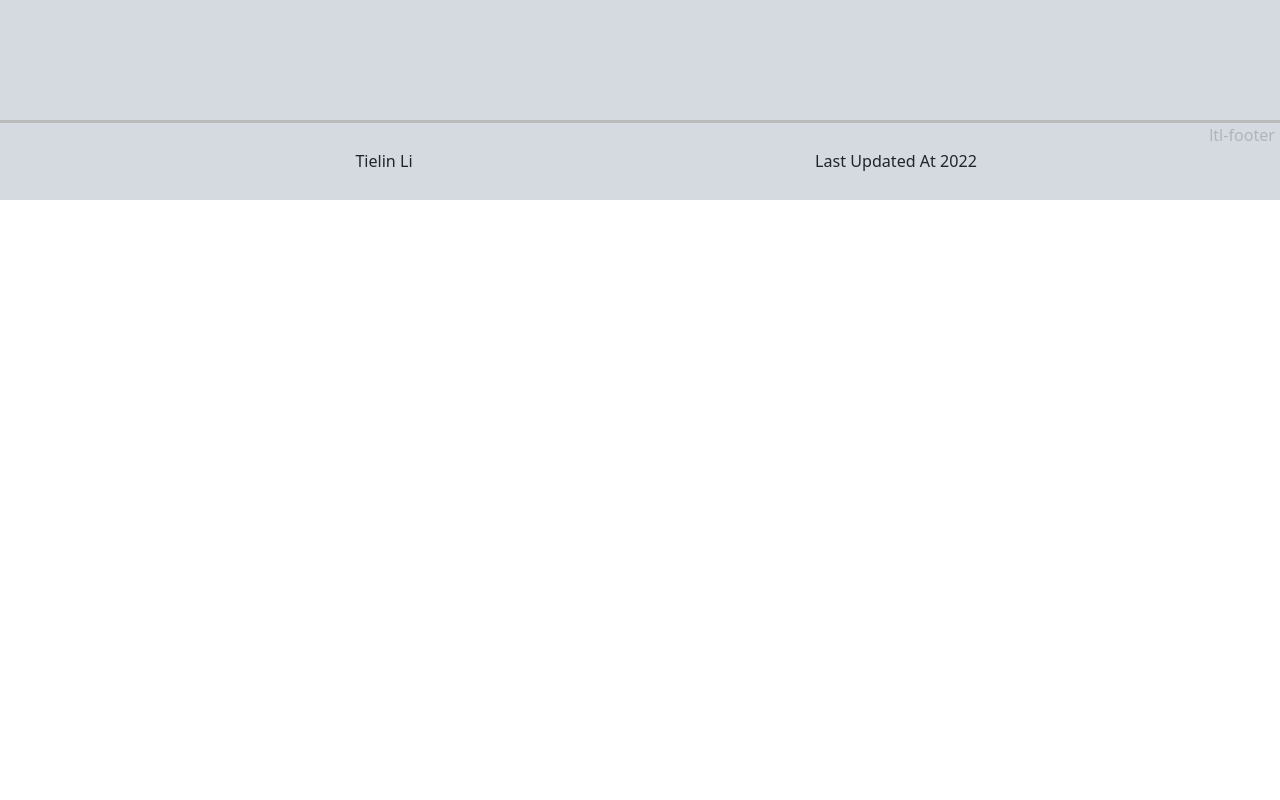
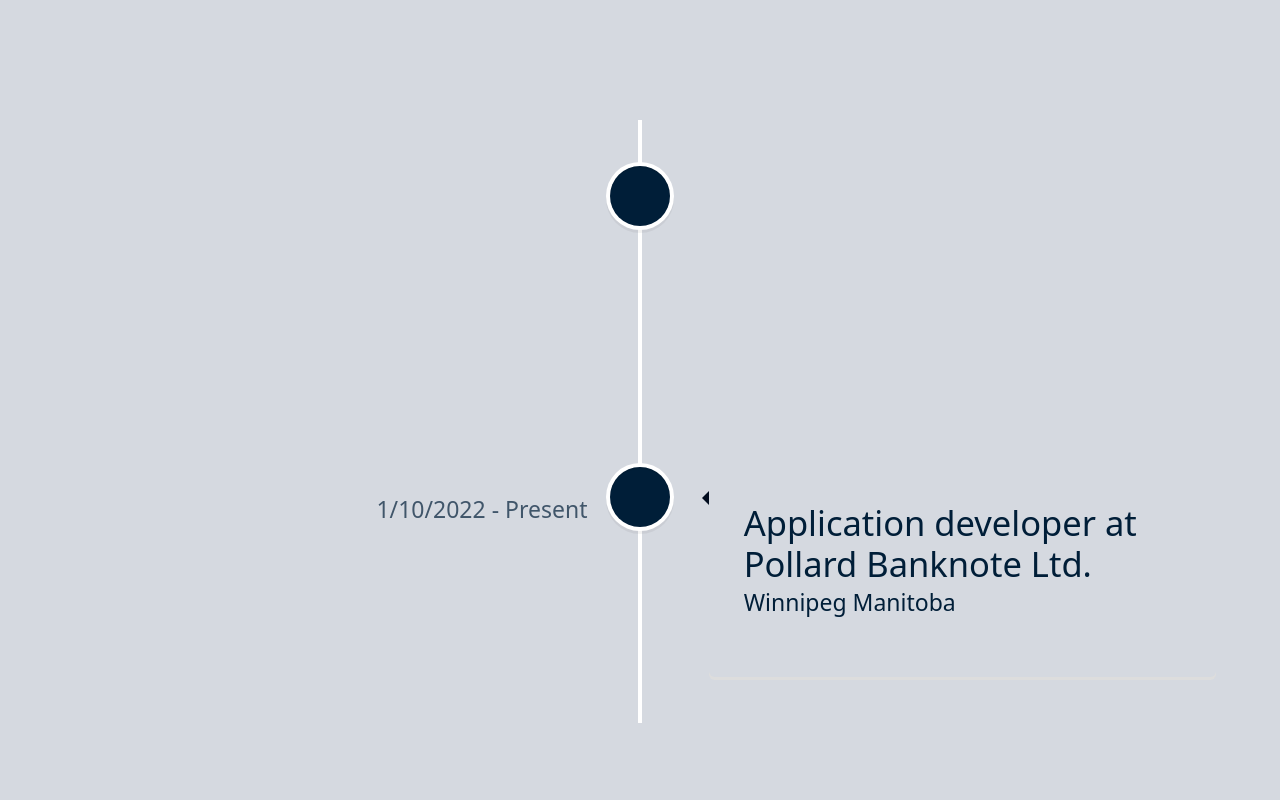
Before and after one commit to ltlkong/ltl-portfolio, a React (Create React App) app: page / in a window 1280 px wide. Shown: the part 1480-2280 px from the top of the page. Before the commit the page ends 1680 px from the top, so only its background shows below. Built offline with nearby package versions, Linux system fonts and the light colour scheme; a web font is replaced by a local one.

Commit message:
Adding time line

```diff
--- a/package.json
+++ b/package.json
@@ -20,6 +20,7 @@
     "react-router-dom": "^6.2.1",
     "react-scripts": "5.0.0",
     "react-transition-group": "^4.4.2",
+    "react-vertical-timeline-component": "^3.5.2",
     "redux": "^4.1.2",
     "redux-persist": "^6.0.0",
     "typescript": "^4.5.5",
@@ -50,6 +51,7 @@
     ]
   },
   "devDependencies": {
-    "@types/react-transition-group": "^4.4.4"
+    "@types/react-transition-group": "^4.4.4",
+    "@types/react-vertical-timeline-component": "^3.3.2"
   }
 }
--- a/src/AppLayout.tsx
+++ b/src/AppLayout.tsx
@@ -9,7 +9,7 @@
 import { connect } from 'react-redux';
 import styles from './styles/AppLayoutStyle';
 import { Routes, Route, Link, useLocation } from 'react-router-dom';
-import routes, { getRouteName } from './routes';
+import routes from './routes';
 import links from './routes/links';
 import { TransitionGroup, CSSTransition } from 'react-transition-group';
 import NavBar from './components/navBar';
--- /dev/null
+++ b/src/pages/homePage/components/career-timeline/index.tsx
@@ -0,0 +1,73 @@
+import React, { ReactElement } from 'react';
+import {
+    VerticalTimeline,
+    VerticalTimelineElement,
+} from 'react-vertical-timeline-component';
+import 'react-vertical-timeline-component/style.min.css';
+import theme from '../../../../styles/themePrimary';
+
+const CareerTimeline = (): ReactElement => {
+    const careerData = [
+        {
+            title: 'Web developer',
+            company: {
+                name: 'Rally the Locals',
+                link: 'https://www.rallythelocals.com',
+                city: 'Winnipeg',
+                province: 'Manitoba',
+            },
+            start: '6/20/2021',
+            end: '8/20/2021',
+            description: null,
+        },
+        {
+            title: 'Application developer',
+            company: {
+                name: 'Pollard Banknote Ltd.',
+                link: 'https://www.pollardbanknote.com',
+                city: 'Winnipeg',
+                province: 'Manitoba',
+            },
+            start: '1/10/2022',
+            end: null,
+            description: null,
+        },
+    ];
+
+    return (
+        <VerticalTimeline>
+            {careerData.map((data, key) => {
+                return (
+                    <VerticalTimelineElement
+                        className="vertical-timeline-element--work"
+                        contentStyle={{
+                            background: 'transparent',
+                        }}
+                        contentArrowStyle={{
+                            borderRight: '7px solid ' + theme.colorNight,
+                        }}
+                        date={
+                            data.start +
+                            ' - ' +
+                            (data.end === null ? 'Present' : data.end)
+                        }
+                        iconStyle={{
+                            background: theme.colorDark,
+                            color: '#fff',
+                        }}
+                    >
+                        <h4 className="vertical-timeline-element-title">
+                            {data.title + ' at ' + data.company.name}
+                        </h4>
+                        <div className="vertical-timeline-element-subtitle">
+                            {data.company.city + ' ' + data.company.province}
+                        </div>
+                        <p>{data.description}</p>
+                    </VerticalTimelineElement>
+                );
+            })}
+        </VerticalTimeline>
+    );
+};
+
+export default CareerTimeline;
--- a/src/pages/homePage/index.tsx
+++ b/src/pages/homePage/index.tsx
@@ -12,6 +12,7 @@
 import PageLayout, { Main } from '../../components/pageLayout';
 import Bookmark from '../../components/bookmark';
 import CustomFooter from '../components/customFooter';
+import CareerTimeline from './components/career-timeline';
 
 type DispatchToProps = typeof mapDispatchToProps;
 type StateToProps = ReturnType<typeof mapStateToProps>;
@@ -86,6 +87,9 @@
                         <Markdown>{homePageData.aboutMe}</Markdown>
                     </div>
                 </section>
+                <section className={combineClasses(classes.Section)}>
+                    <CareerTimeline />
+                </section>
             </Main>
             <CustomFooter />
         </PageLayout>
--- a/src/routes/index.tsx
+++ b/src/routes/index.tsx
@@ -1,4 +1,4 @@
-import BlogPage from '../pages/BlogPage';
+import BlogPage from '../pages/blogPage';
 import HomePage from '../pages/homePage';
 import NotFoundPage from '../pages/NotFoundPage';
 
--- a/src/styles/HomePageStyle.tsx
+++ b/src/styles/HomePageStyle.tsx
@@ -13,7 +13,7 @@
     },
     Section: {
         width: '100vw',
-        height: '100vh',
+        minHeight: '100vh',
     },
     Bookmark: {
         backgroundColor: theme.backgroundColorHome,
```
Also changed, not shown: src/pages/blogPage/index.tsx (renamed from src/pages/BlogPage.tsx), 1 other file (tests, documents, lock files or other folders).
